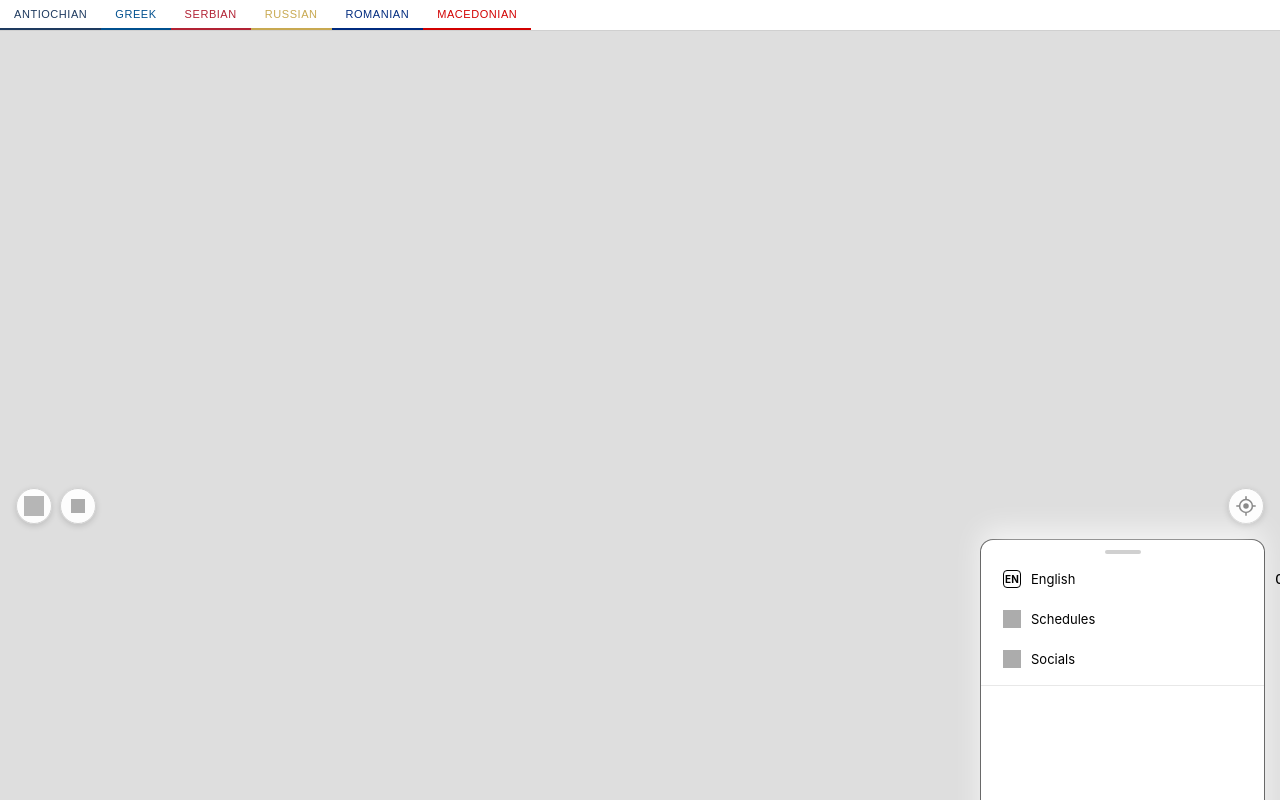
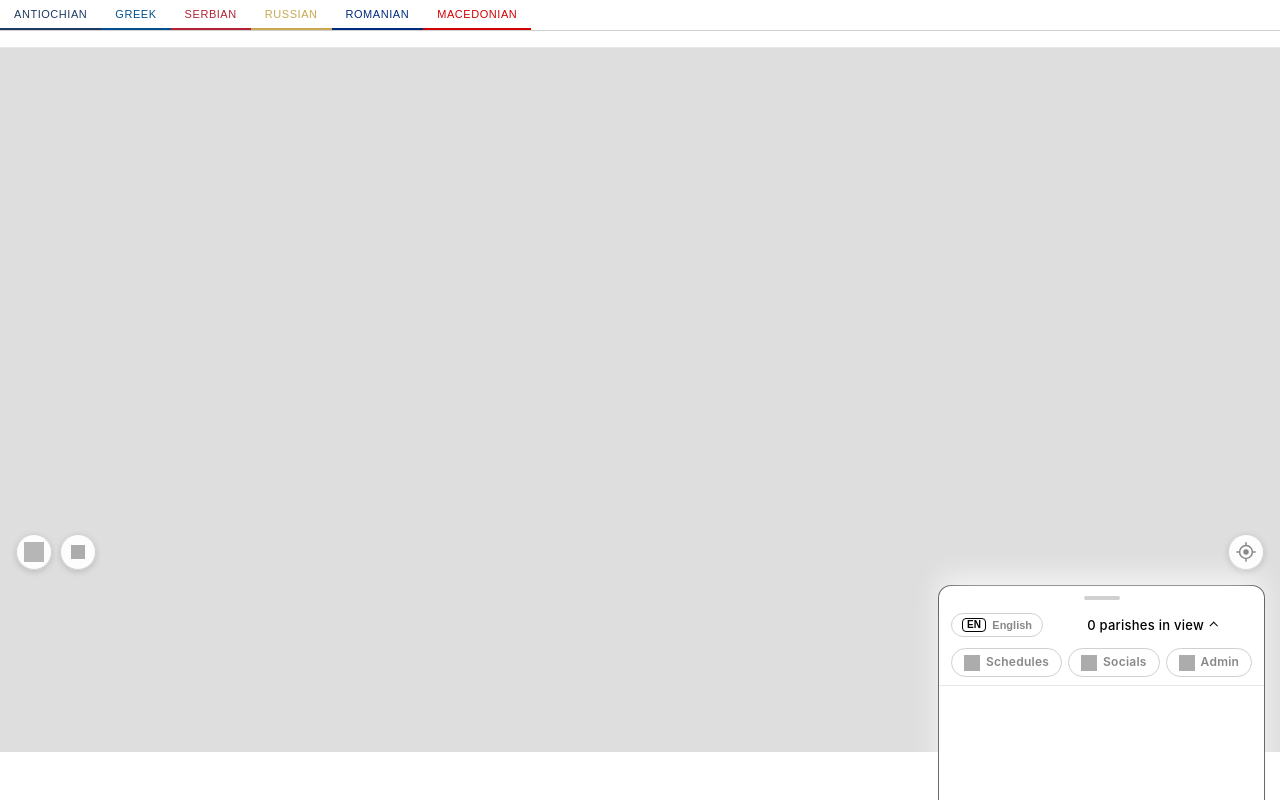
Before and after one commit to kvnpt/agora, a website: page public/index.html in a window 1280 px wide. Drawn offline with Linux system fonts and the light colour scheme; no server answers; grey boxes are pictures that could not be loaded; animation ran at ten frames a second.

Commit message:
Fix mode-bar pills + parish-filter-row backdrop
Stage B2 regressions:
- mode-bar buttons had filters-menu-item alongside mode-bar-pill, and
  the menu's vertical-list rules (block layout, full-width, big icon)
  were winning over the pill rules. Result: English/Schedules/Socials/
  Admin rendered as a stacked list instead of a horizontal pill row.
  Drop the filters-menu-item class; mode-bar-en/-pill are standalone
  now. Also rename inner spans (.fm-label/.fm-icon → .mode-bar-en-label/
  .mode-bar-pill-label/.mode-bar-pill-icon) so menu CSS can't reach in.
- syncEnglishButton: fallback selector matches either .mode-bar-en-label
  or legacy .fm-label so the function works regardless of button host.
- "0 parishes in view" was hidden because the in-view chip flex:1 sat
  next to a button that took the full row's width — now mode-bar buttons
  size to content, chip gets the remaining space and shows.

Parish-filter-row: solid --bg backdrop strip + --border-light underline.
Reads as a continuation of the jurisdiction banner instead of a
transparent overlay where map shows through gaps between pills.

Co-Authored-By: Claude Opus 4.7 <noreply@anthropic.com>

```diff
--- a/public/app.css
+++ b/public/app.css
@@ -325,8 +325,9 @@ input, select, textarea {
   gap: 6px;
   flex-wrap: wrap;
 }
-/* English toggle in mode-bar — replaces the share pill's old slot. Inherits
-   .filters-menu-item base look but compacted to fit the row. */
+/* English toggle in mode-bar — replaces the share pill's old slot. Pill
+   button (NOT a filters-menu-item) so the menu's vertical-list layout
+   doesn't override the inline-flex pill look. */
 .mode-bar-en {
   flex: none;
   display: inline-flex;
@@ -344,6 +345,7 @@ input, select, textarea {
 }
 .mode-bar-en:hover { color: var(--text); }
 .mode-bar-en .fm-en-badge {
+  display: inline-block;
   font-size: 10px;
   font-weight: 700;
   letter-spacing: 0.02em;
@@ -358,8 +360,10 @@ input, select, textarea {
   border-color: var(--text);
 }
 .mode-bar-en.strict .fm-en-badge { background: currentColor; color: var(--bg); }
-/* Mode-bar pill row — Schedules / Socials / Admin promoted from filter
-   menu. Each pill is icon + label, FAB-styled like the parish pills. */
+/* Mode-bar pill row — Schedules / Socials / Admin. Each pill is icon +
+   label, FAB-styled like the parish pills. Standalone class (not
+   filters-menu-item) so the menu's block-stacked-list layout never
+   overrides the row layout. */
 .mode-bar-pill {
   flex: none;
   display: inline-flex;
@@ -369,30 +373,35 @@ input, select, textarea {
   background: var(--fab-bg);
   border: 1px solid var(--border);
   border-radius: 999px;
+  font: inherit;
   font-size: 12px;
   font-weight: 600;
+  letter-spacing: 0.02em;
   color: var(--text-secondary);
   cursor: pointer;
   text-decoration: none;
   white-space: nowrap;
 }
 .mode-bar-pill:hover { color: var(--text); }
-.mode-bar-pill .fm-icon {
+.mode-bar-pill-icon {
   width: 16px;
   height: 16px;
   flex: none;
   opacity: 0.85;
 }
+.mode-bar-pill-label { font-size: 12px; }
 .mode-bar-pill.active {
   background: var(--text);
   color: var(--bg);
   border-color: var(--text);
 }
-.mode-bar-pill.active .fm-icon { filter: brightness(0) invert(1); opacity: 1; }
+.mode-bar-pill.active .mode-bar-pill-icon { filter: brightness(0) invert(1); opacity: 1; }
 @media (prefers-color-scheme: dark) {
   /* Dark mode: --bg is charcoal, so .active bg=var(--text) means light-on-dark
      is already correct; icon needs to flip to dark to match the inverse text. */
-  .mode-bar-pill.active .fm-icon { filter: brightness(0); }
+  .mode-bar-en .fm-en-badge { filter: none; }
+  .mode-bar-pill .mode-bar-pill-icon { filter: brightness(0) invert(1); }
+  .mode-bar-pill.active .mode-bar-pill-icon { filter: brightness(0); }
 }
 
 .services-btn {
@@ -679,7 +688,11 @@ body.has-filters .share-fab { padding: 0 14px 0 12px; min-width: 0; }
 /* ── Parish filter pills ── */
 /* Promoted out of #bottom-sheet so it floats below the jurisdiction banner.
    Pinned via position:fixed so it stays put while the sheet drags. JS still
-   toggles .visible to mount/unmount. */
+   toggles .visible to mount/unmount.
+
+   Solid backdrop strip (--bg with subtle blur) so the row reads as a
+   continuation of the jurisdiction banner rather than a transparent
+   strip overlay on the map. */
 .parish-filter-row {
   position: fixed;
   left: 0;
@@ -690,6 +703,8 @@ body.has-filters .share-fab { padding: 0 14px 0 12px; min-width: 0; }
   padding: 8px 12px;
   padding-left: max(12px, env(safe-area-inset-left));
   padding-right: max(12px, env(safe-area-inset-right));
+  background: var(--bg);
+  border-bottom: 1px solid var(--border-light);
   overflow-x: auto;
   -webkit-overflow-scrolling: touch;
   scrollbar-width: none;
--- a/public/index.html
+++ b/public/index.html
@@ -278,9 +278,9 @@
          filter menu. Share button is now a FAB next to the filter FAB. -->
     <div class="mode-bar" id="mode-bar">
       <div class="mode-bar-row mode-bar-row-top">
-        <button class="filters-menu-item fm-english mode-bar-en" id="btn-english" type="button" role="checkbox" aria-checked="false">
-          <span class="fm-icon fm-en-badge">EN</span>
-          <span class="fm-label">English</span>
+        <button class="mode-bar-en" id="btn-english" type="button" role="checkbox" aria-checked="false">
+          <span class="fm-en-badge">EN</span>
+          <span class="mode-bar-en-label">English</span>
         </button>
         <button class="in-view-chip" id="in-view-chip" type="button" aria-label="Scroll sheet">
           <span class="in-view-count" id="in-view-count">0 parishes in view</span>
@@ -288,17 +288,17 @@
         </button>
       </div>
       <div class="mode-bar-row mode-bar-row-pills">
-        <button class="filters-menu-item mode-bar-pill" id="btn-services" type="button" role="checkbox" aria-checked="false">
-          <img class="fm-icon" src="https://api.iconify.design/ph:church.svg" alt="">
-          <span class="fm-label">Schedules</span>
+        <button class="mode-bar-pill" id="btn-services" type="button" role="checkbox" aria-checked="false">
+          <img class="mode-bar-pill-icon" src="https://api.iconify.design/ph:church.svg" alt="">
+          <span class="mode-bar-pill-label">Schedules</span>
         </button>
-        <button class="filters-menu-item mode-bar-pill" id="btn-social" type="button" role="checkbox" aria-checked="false">
-          <img class="fm-icon" src="https://api.iconify.design/fluent:people-community-16-regular.svg" alt="">
-          <span class="fm-label">Socials</span>
+        <button class="mode-bar-pill" id="btn-social" type="button" role="checkbox" aria-checked="false">
+          <img class="mode-bar-pill-icon" src="https://api.iconify.design/fluent:people-community-16-regular.svg" alt="">
+          <span class="mode-bar-pill-label">Socials</span>
         </button>
-        <a class="filters-menu-item mode-bar-pill fm-admin" id="btn-admin" href="/admin" role="menuitem" hidden>
-          <img class="fm-icon" src="https://api.iconify.design/ph:shield-check.svg" alt="">
-          <span class="fm-label">Admin</span>
+        <a class="mode-bar-pill fm-admin" id="btn-admin" href="/admin" role="menuitem" hidden>
+          <img class="mode-bar-pill-icon" src="https://api.iconify.design/ph:shield-check.svg" alt="">
+          <span class="mode-bar-pill-label">Admin</span>
         </a>
       </div>
     </div>
```
Also changed, not shown: public/app.js.
